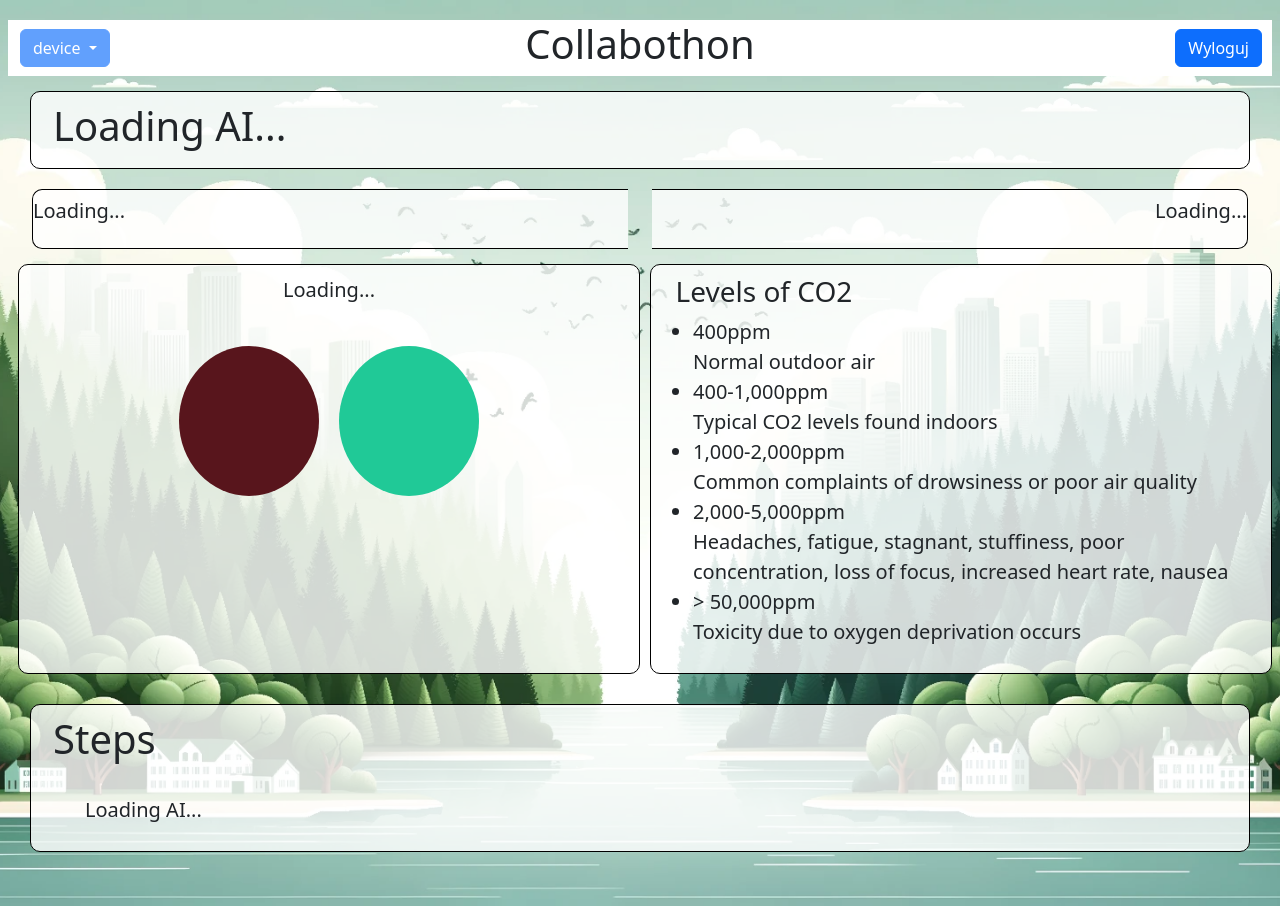
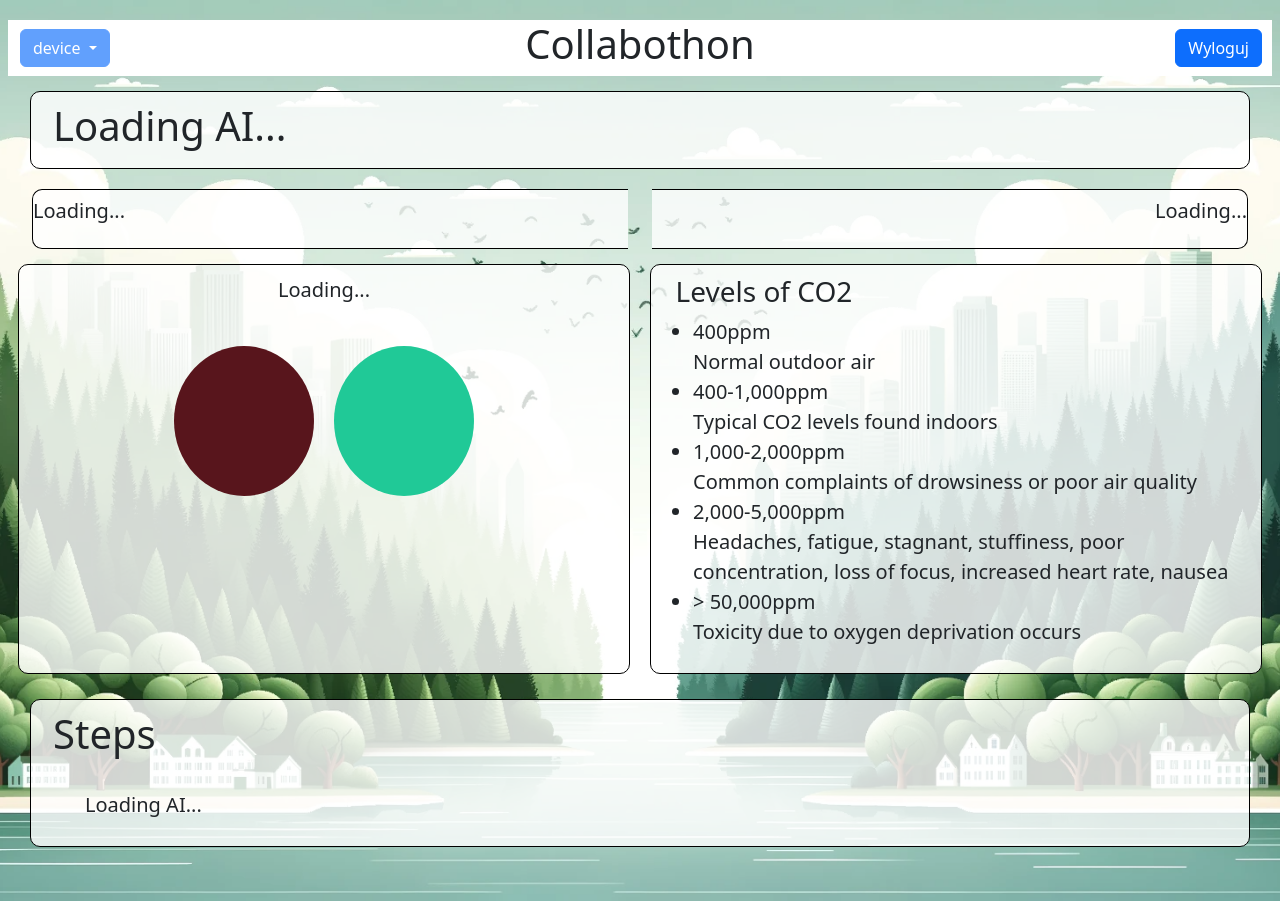
Before and after one commit to mociok/infotech-team, a Django app: page / in a window 1280 px wide. Run offline with Django 4.2, Linux system fonts and the light colour scheme; the visitor is signed in with stand-in values (Sample User, id 1); data that the repository does not hold is empty; some libraries are stand-ins or nearby versions.

Commit message:
zmiany przed pojsciem do hotelu

```diff
--- a/templates/main.html
+++ b/templates/main.html
@@ -77,7 +77,7 @@
         </div>
     </div>
     <div class="row" style="margin-top: 0; ">
-        <div class="col obramowka2 ju">
+        <div class="col obramowka ">
             <div class="justify-content-center align-items-start d-flex">
                 <div class="d-flex d-lg-flex justify-content-center align-items-center justify-content-lg-center align-items-lg-start">
                     <p style="font-size: 1.25rem;text-align: left;" id="carbon">Loading...</p>
@@ -92,7 +92,7 @@
             </div>
 
         </div>
-        <div class="col obramowka2 ">
+        <div class="col obramowka ">
             <div>
                 <div style="width: 100%;min-height: 300px;min-width: auto;">
                     <h3>
```
